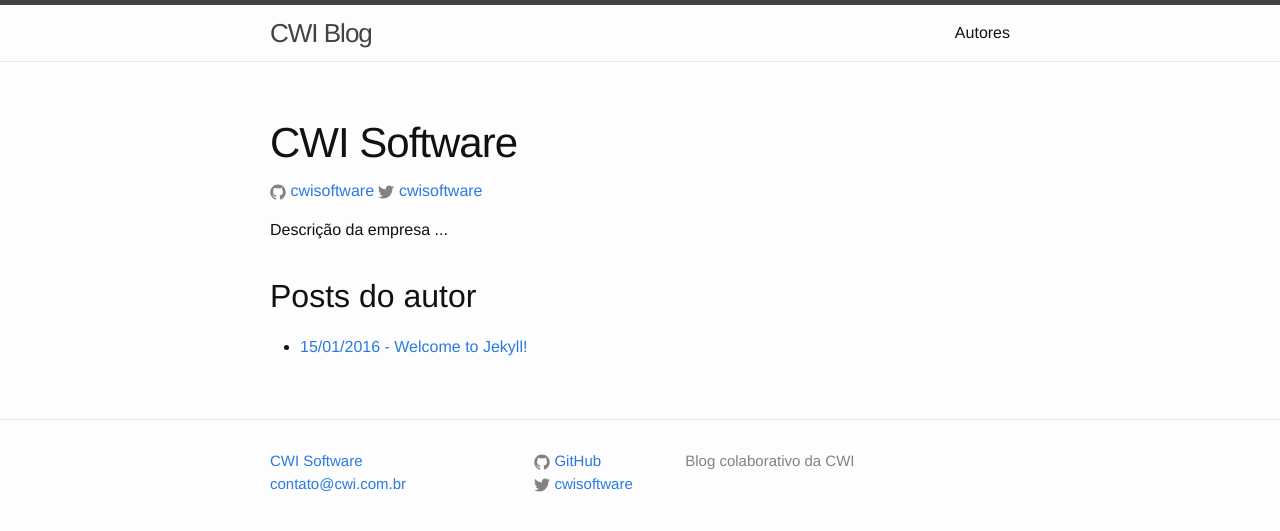
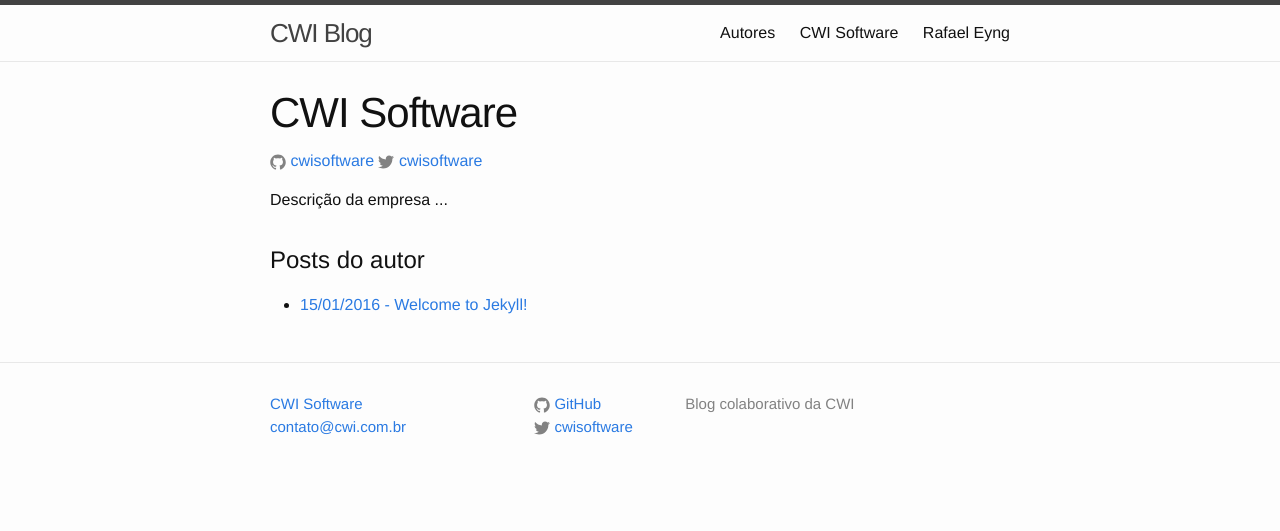
Before and after one commit to marcoslimacwi/drops, a Jekyll site: the page built from autores/cwisoftware.md, in a window 1280 px wide. Shown: the top 531 px of the page. Built offline with Jekyll 4.4.1, drawn with Linux system fonts in a browser that asks for light colours.

Commit message:
Fix author title

```diff
--- a/_includes/head.html
+++ b/_includes/head.html
@@ -3,7 +3,7 @@
   <meta http-equiv="X-UA-Compatible" content="IE=edge">
   <meta name="viewport" content="width=device-width, initial-scale=1">
 
-  <title>{% if page.title %}{{ page.title }}{% else %}{{ site.title }}{% endif %}</title>
+  <title>{{ site.title }}{% if page.title %} | {{ page.title }}{% else %}{% endif %}</title>
   <meta name="description" content="{% if page.excerpt %}{{ page.excerpt | strip_html | strip_newlines | truncate: 160 }}{% else %}{{ site.description }}{% endif %}">
 
   <link rel="stylesheet" href="{{ "/css/main.css" | prepend: site.baseurl }}">
--- a/_layouts/author.html
+++ b/_layouts/author.html
@@ -22,6 +22,7 @@ permalink: /autor/
     {% endif %}
   </header>
 
+  <div>
     <h2>Posts do autor</h2>
     <ul>
       {% for post in site.posts do %}
@@ -35,5 +36,6 @@ permalink: /autor/
         {% endif %}
       {% endfor %}
     </ul>
+  </div>
 
 </article>
--- a/autores/cwisoftware.md
+++ b/autores/cwisoftware.md
@@ -1,4 +1,5 @@
 ---
 layout: author
 author: cwisoftware
+title: CWI Software
 ---
--- a/autores/rafaeleyng.md
+++ b/autores/rafaeleyng.md
@@ -1,4 +1,5 @@
 ---
 layout: author
 author: rafaeleyng
+title: Rafael Eyng
 ---
```
Also changed, not shown: other parts of _layouts/author.html (+1 -1 lines), 1 other file. Lines whose indentation alone changed are shown as unchanged.
